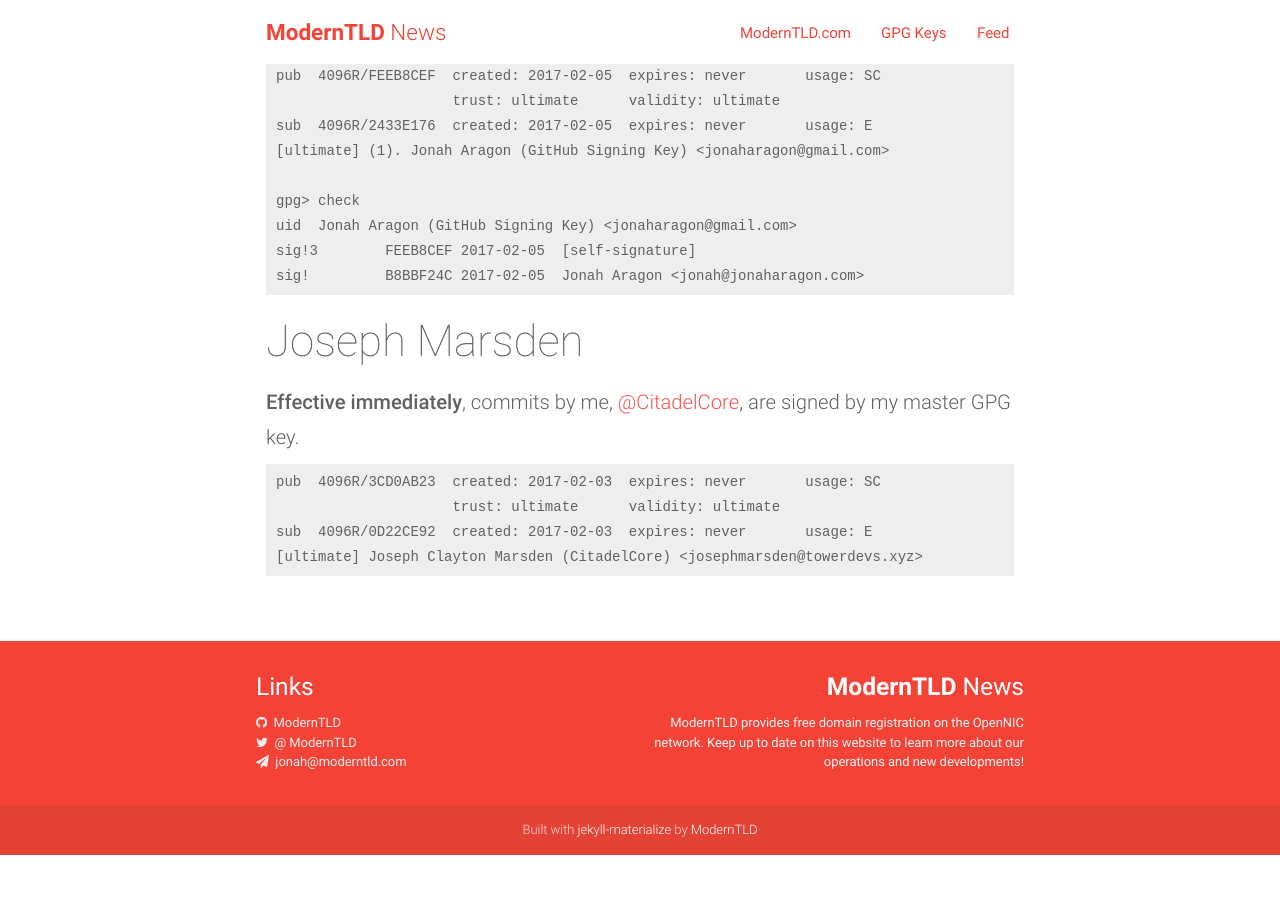
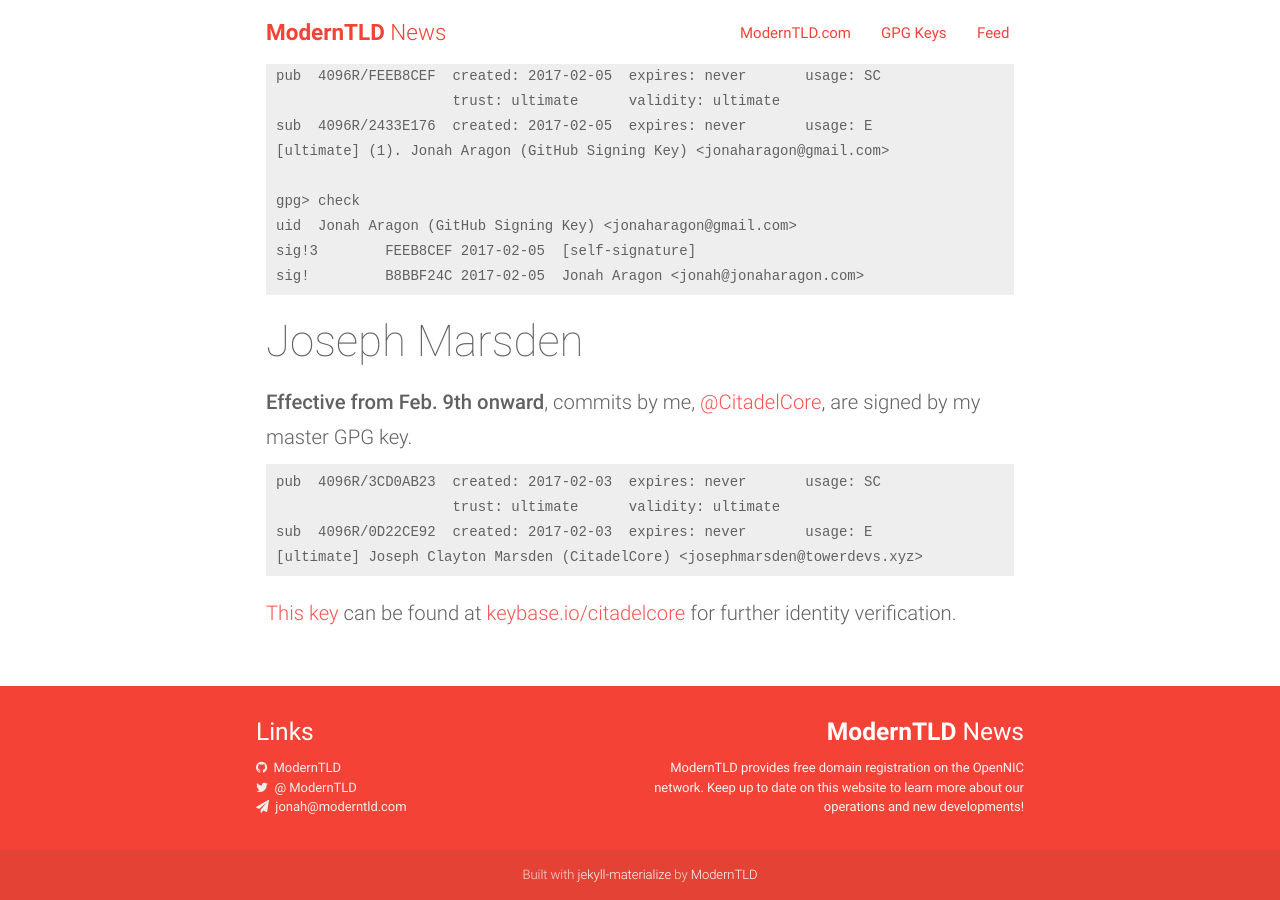
Before and after one commit to ModernTLD/blog.moderntld.com, a Jekyll site: the page built from keys.md, in a window 1280 px wide and 900 px high, scrolled down 1822 px. Built offline with Jekyll 4.4.1, drawn with Linux system fonts in a browser that asks for light colours; before the commit the page ends 2677 px from its top, so only the background shows below that; some of the changed text lies outside the part shown.

Commit message:
Added to @CitadelCore's GPG info.
Added a link to the full key (and to Keybase.io). This commit adds no info
that wasn't already publicly available or verifiable by commit b133014.

````diff
--- a/keys.md
+++ b/keys.md
@@ -44,7 +44,7 @@
 
 ### Joseph Marsden
 
-**Effective immediately**, commits by me, [@CitadelCore](https://github.com/CitadelCore), are signed by my master GPG key.
+**Effective from Feb. 9th onward**, commits by me, [@CitadelCore](https://github.com/CitadelCore), are signed by my master GPG key.
 
 ```
 pub  4096R/3CD0AB23  created: 2017-02-03  expires: never       usage: SC
@@ -52,3 +52,5 @@
 sub  4096R/0D22CE92  created: 2017-02-03  expires: never       usage: E
 [ultimate] Joseph Clayton Marsden (CitadelCore) <josephmarsden@towerdevs.xyz>
 ```
+
+[This key](https://keybase.io/CitadelCore/pgp_keys.asc) can be found at [keybase.io/citadelcore](https://keybase.io/citadelcore) for further identity verification.
````
Also changed, not shown: other parts of keys.md (+1 -1 lines).
